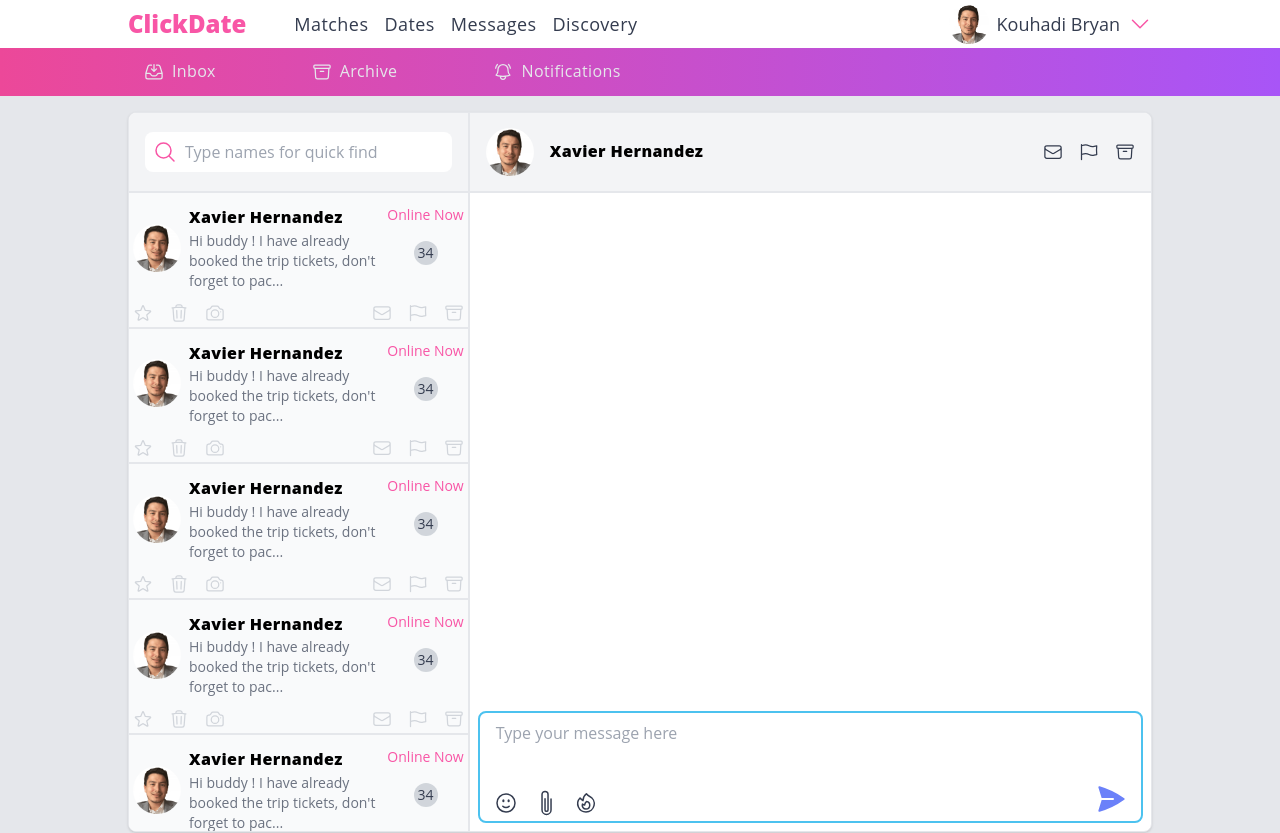
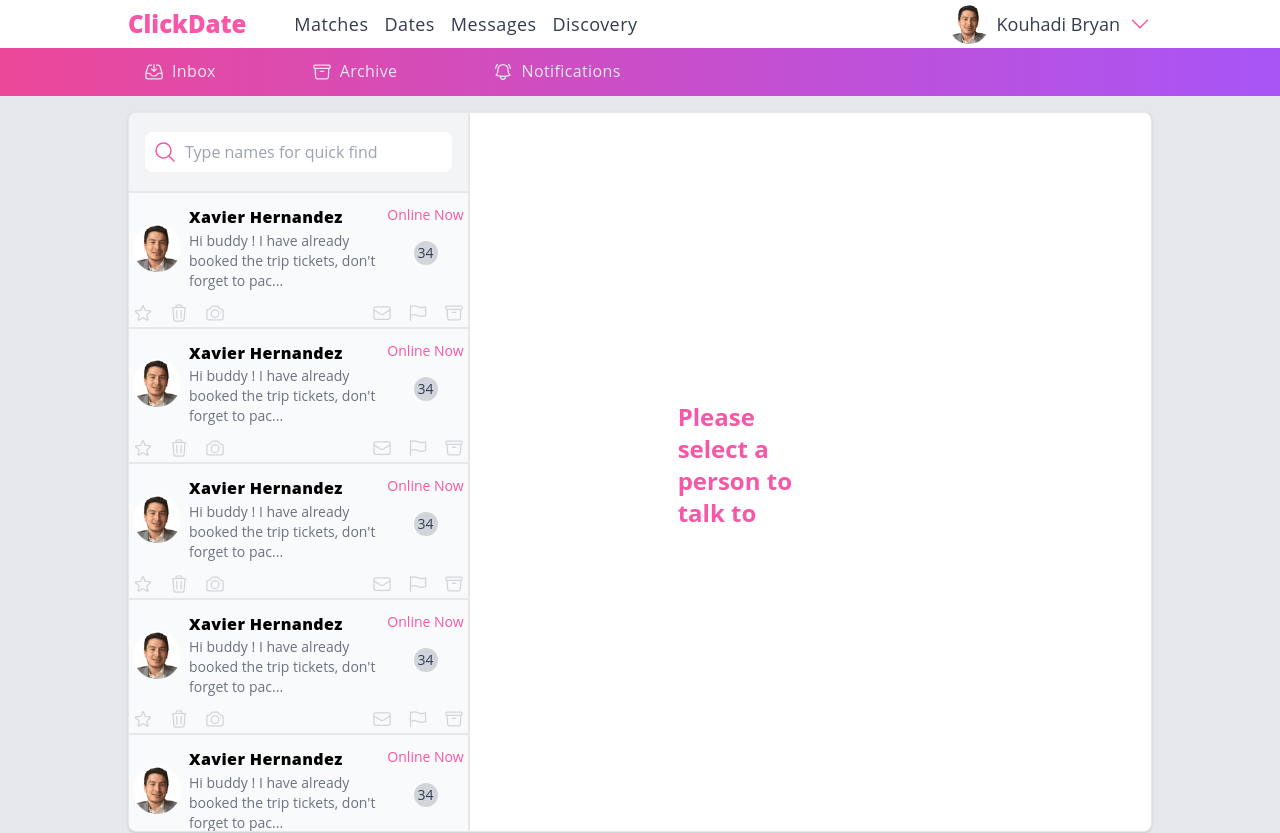
Before and after one commit to abdelrany/Dating-web-App, a Next.js app in the folder front-end/: page /messages in a window 1280 px wide. Shown: the top 833 px of the page. Built offline with nearby package versions, Linux system fonts and the light colour scheme.

Commit message:
feat: added responsiveness and more fonctuanalities

```diff
--- a/front-end/app/messages/page.tsx
+++ b/front-end/app/messages/page.tsx
@@ -1,32 +1,40 @@
-import { ArchiveBoxIcon, BellAlertIcon, InboxArrowDownIcon, MagnifyingGlassIcon } from '@heroicons/react/24/outline'
-import React from 'react'
+"use client"
+import { ArchiveBoxIcon, ArrowUturnLeftIcon, BellAlertIcon, InboxArrowDownIcon, MagnifyingGlassIcon } from '@heroicons/react/24/outline'
+import { NextPage } from 'next'
+import React, { FC, useState } from 'react'
 import BoxHeader from '../../components/messages/BoxHeader'
 import ContactItem from '../../components/messages/ContactItem'
 import MsgInputBox from '../../components/messages/MsgInputBox'
 import SharedPageNav from '../../components/SharedPageNav'
 
 type Props = {}
-
+type TchatBox = {
+  id:number
+  name:string
+}
 const sharednavLinks = [
   {title:'Inbox', icon: <InboxArrowDownIcon  className='h-5 w-5'/>},
   {title:'Archive', icon: <ArchiveBoxIcon className='h-5 w-5'/>},
   {title:'Notifications', icon: <BellAlertIcon className='h-5 w-5'/>},
 ]
 
-const messages = (props: Props) => {
+const Messages:NextPage = (props: Props) => {
+  // this is very helpful for phone version, so that we open chatbox only when we click a recent chat
+  const [ChatBox, setChatBox] = useState<TchatBox | null>(null) //
+
   return (
     <section className='px-2 lg:px-32 pt-16 h-screen w-full bg-gray-200'>
       <SharedPageNav sharednavLinks={sharednavLinks}/>
 
-      <div className='w-full h-[90vh] bg-white rounded-lg overflow-hidden border shadow md:grid md:grid-cols-3'>
-             <div className='col-span-1 relative pt-20 overflow-hidden h-full border-r-2'>
+      <div className='w-full h-[90vh] relative bg-white rounded-lg overflow-hidden border shadow md:grid md:grid-cols-3'>
+             <div className={`${ChatBox && "hidden md:block"} col-span-1 relative pt-20 overflow-hidden h-full border-r-2`}>
                  <div className=' flex items-center pl-6 pr-2 absolute bg-gray-100 top-0 right-0 left-0 h-20 border-b-2'>
                     <MagnifyingGlassIcon className='w-6 h-6 -mr-8 z-10 text-primary'/>
                     <input type="text"  placeholder='Type names for quick find'
                           className='bg-white w-full h-10 rounded-lg pl-10'
                     />
                  </div>
-                 <div className='overflow-scroll h-full'>
+                 <div className='overflow-scroll h-full' onClick={()=>setChatBox({id:2, name:"Chris Molaga"})}>
                    {/* here we should render the list of recent chats */}
                     <ContactItem/>
                     <ContactItem/>
@@ -38,19 +46,27 @@ const messages = (props: Props) => {
                     <ContactItem/>
                     <ContactItem/>
 
-                    {/* When there are no messages yet means has never talked to someone, we render this message  */}
+                    {/* we render this message, When there are no messages yet means has never talked to someone */}
                     {/* <p className='text-primary text-xl ml-24 mt-72'>No Chats yet !</p> */}
                  </div>
             </div>
-            <div className='h-full overflow-hidden shadow-md md:col-span-2 flex flex-col items-stretch justify-between'>
-                  <BoxHeader />
-                  <div className='w-full flex-1 overflow-scroll'>
-                          {/* messages */}
-                  </div>
+            {/* goBack icon is shown ony in mobile version and when there is a chat selected */}
+            <ArrowUturnLeftIcon  onClick={()=> setChatBox(null)}
+                  className={`${!ChatBox && "hidden"} cursor-pointer w-6 h-6 text-primary absolute md:hidden top-6 left-2`}
+              />
+              {/* this is where the chats will happen, and it display only whe a chat is selected */}
+            <div className={` ${ChatBox ? "flex " : "hidden"}  h-full overflow-hidden shadow-md md:col-span-2  flex-col items-stretch justify-between`}>
+
+                 {ChatBox &&  <BoxHeader id={ChatBox!.id || 0}  name={ChatBox!.name || "no user"} /> }
+
                   <MsgInputBox/>
             </div>
+            {/* we render this message when there is not chat selected */}
+            <h1 className={`${ChatBox && "hidden"} text-primary text-2xl font-bold mt-72 ml-52`}>
+                  Please select a person to talk to
+            </h1>
       </div>
     </section>
   )
 }
-export default messages
+export default Messages
--- a/front-end/components/messages/BoxHeader.tsx
+++ b/front-end/components/messages/BoxHeader.tsx
@@ -3,14 +3,18 @@ import React from 'react'
 import imgProfile from '../../assets/images/profile.png'
 import { ArchiveBoxIcon, EnvelopeIcon, FlagIcon,  } from '@heroicons/react/24/outline'
 
-type Props = {}
+type Props = {
+  id:number
+  name:string
+}
 
 const BoxHeader = (props: Props) => {
   return (
+    <>
     <div className='h-20 bg-gray-100 border-b-2 w-full flex items-center justify-between px-4 '>
-       <div className='flex items-center gap-4'>
+        <div className='flex items-center gap-4 ml-8 md:ml-0'>
             <Image src={imgProfile} alt="clickdate user" className='rounded-full w-12 h-12'/>
-          <h1 className='font-extrabold text-md tracking-wide'>Xavier Hernandez</h1>
+            <h1 className='font-extrabold text-md tracking-wide'>{props.name}</h1>
         </div>
 
         <div className='flex gap-4 items-center'>
@@ -19,6 +23,10 @@ const BoxHeader = (props: Props) => {
               <ArchiveBoxIcon className='cursor-pointer h-5 w-5 text-dark duration-300'/>
           </div>
       </div>
+      <div className='w-full flex-1 overflow-scroll'>
+                        {/* messages */}
+      </div>
+  </>
   )
 }
 
```
Lines whose indentation alone changed are shown as unchanged.
